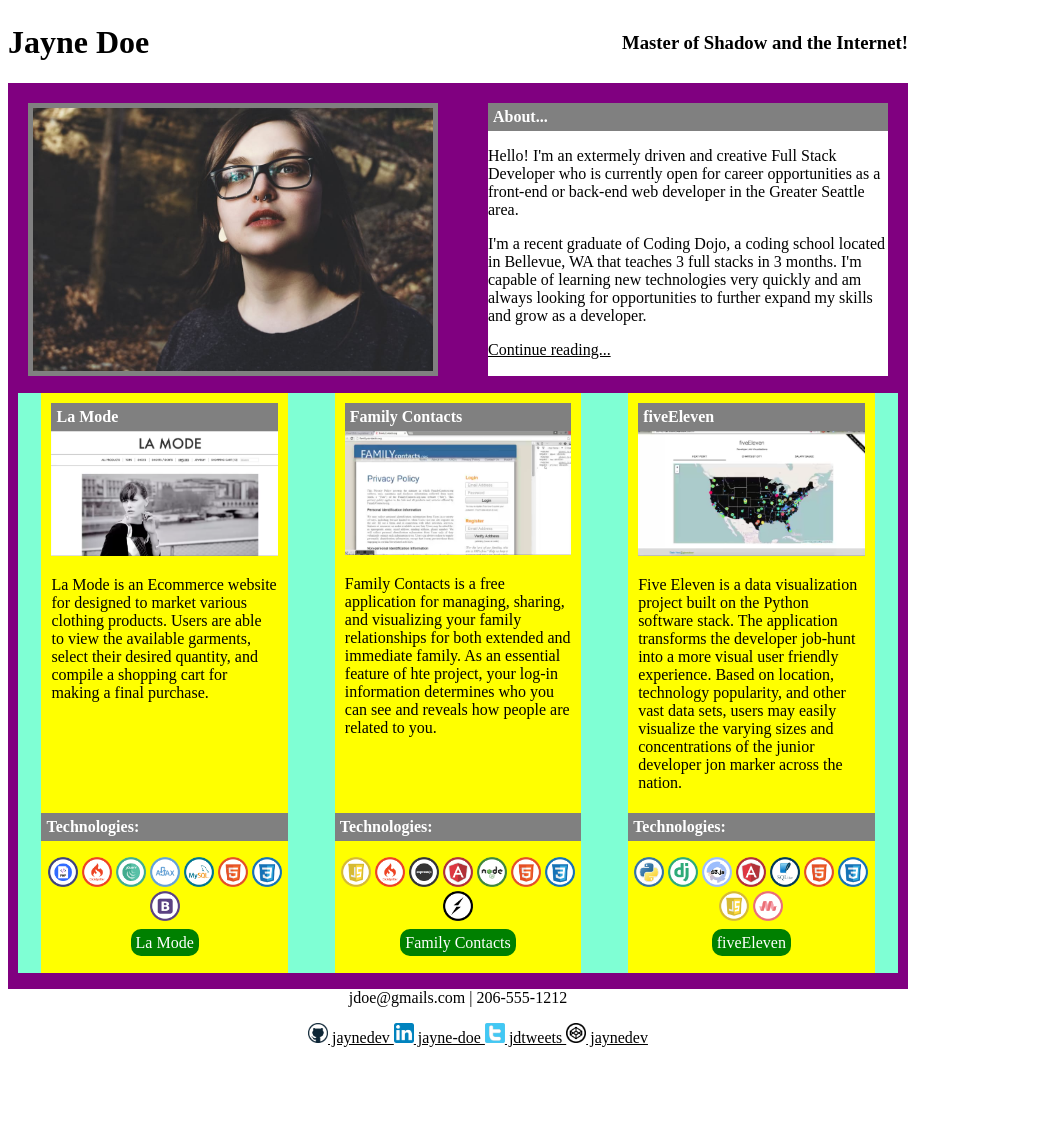
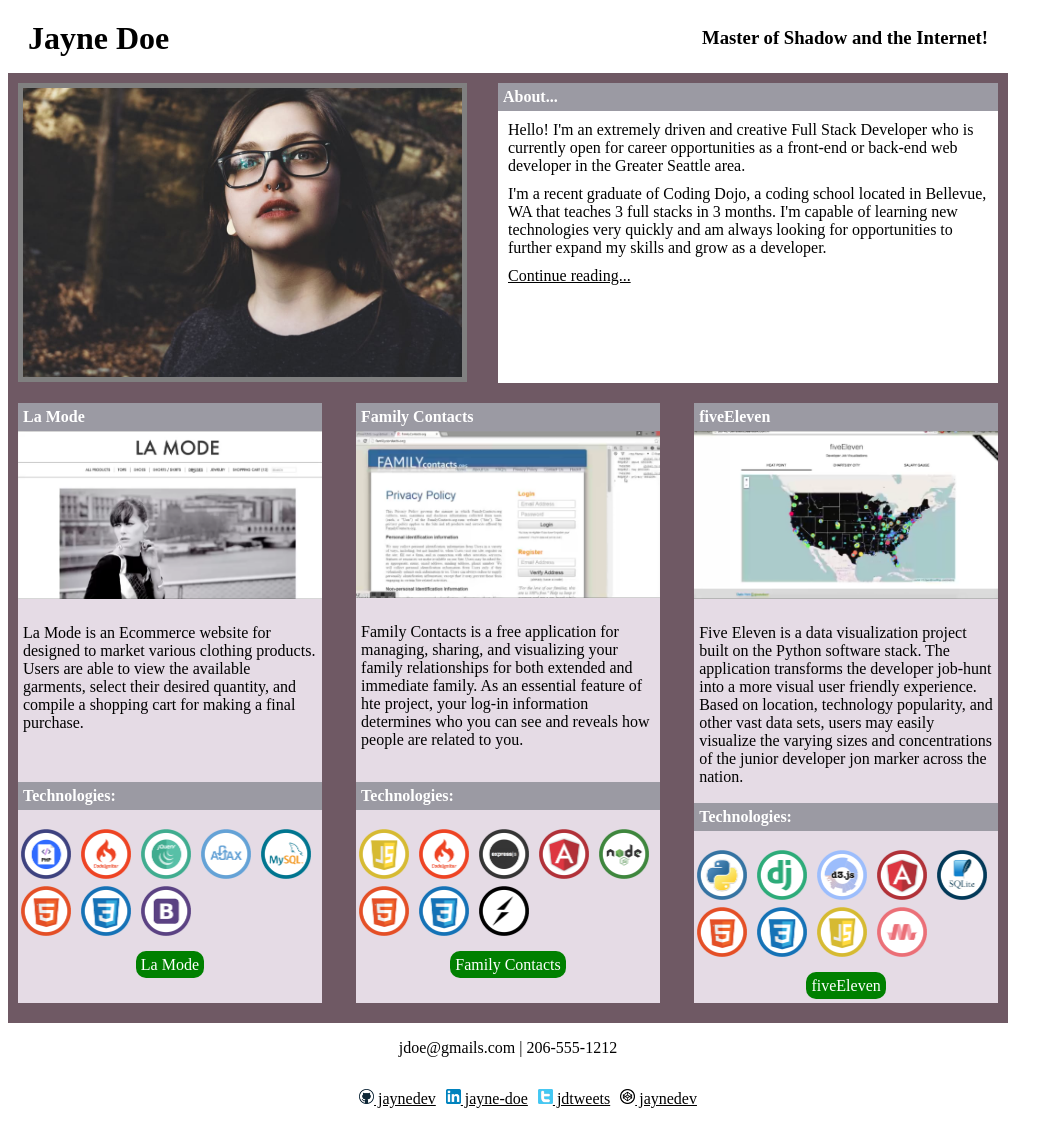
Before and after one commit to Nathan-Langione/portfolio, a plain HTML site: page index.html in a window 1280 px wide. Shown: the part 5-1137 px from the top of the page, without its empty margins (0-1063 px from the left). Before the commit the page ends 1060 px from the top, so only its background shows below. Drawn offline with Linux system fonts and the light colour scheme.

Commit message:
almost there

```diff
--- a/index.html
+++ b/index.html
@@ -2,8 +2,8 @@
 <html lang="en">
     <head>
         <meta charset="UTF-8">
-        <!--  <meta name="viewport" content="width=device-width, initial-scale=1.0">
-        <meta http-equiv="X-UA-Compatible" content="IE=edge">  -->
+        <meta name="viewport" content="width=device-width, initial-scale=1.0">
+        <meta http-equiv="X-UA-Compatible" content="IE=edge">
         <link rel="stylesheet" type="text/css" href="style.css">
         <title>Portfolio</title>
 
@@ -20,7 +20,7 @@
             </div>
             <div class="top">
                 <!-- top content -->
-                <div class="box">
+                <div class="portpic">
                     <!-- BOX CONTENT -->
                     <img src="Portfolio_images/photo_of_me.jpg" alt="photo of me">
 
@@ -29,7 +29,7 @@
                     <!-- BOX CONTENT -->
                     <h4>About...</h4>
                     <p>
-                        Hello! I'm an extermely driven and creative Full Stack
+                        Hello! I'm an extremely driven and creative Full Stack
                         Developer who is currently open for career opportunities
                         as a front-end or back-end web developer in the Greater Seattle
                         area.
--- a/style.css
+++ b/style.css
@@ -2,134 +2,140 @@
     outline: 1px dotted black;
 } */
 
+/* COMMON/PAGE WIDE STYLING */
 h4{
     color: white;
-    background-color: grey;
+    background-color: #9b9aa3;
     margin: 0px;
     padding: 5px;
     text-align: left;
 }
 
+
 div.container{
-    width: 900px;
+    width: 1000px;
     min-height: 200px;
-    background-color: purple;
-    display: inline-block;
+    background-color: #6f5964;
+    display: flex;
+    flex-direction: column;
 }
 
-    div.container div.header{
-        width: 900px;
-    }
 
+/* STYLING FOR HEADER CONTAINER */
         div.container div.header div.bar{
             display: flex;
             justify-content: space-between;
             align-items: center;
             text-align: center;
             background-color: white;
-
+            padding: 20px;
+            height: 30px;
         }
 
+    /* STYLING FOR TOP CONTAINER */
     div.container div.top{
-        height: 280px;
+        height: 300px;
         padding: 10px;
         display: flex;
         justify-content: space-between;
+        align-items: top;
+
     }
-
         div.container div.top div.box{
-            width: 400px;
-            height: 273px;
             text-align: left;
             background-color: white;
-            margin: 10px;
+            width: 500px;
 
         }
-            div.container div.top div.box img{
-                width: 400px;
+            div.container div.top div.box  a{
+                color: black;
+                margin: 10px;
+            }
+            div.container div.top div.box p{
+                margin: 10px;
+            }
+            div.container div.top div.portpic img{
+                width: 439px;
                 border: 5px solid gray;
             }
-        div.container div.top div.box  a{
-            color: black;
-        }
 
+
+
+    /* STYLING FOR MIDDLE CONTAINER */
     div.container div.middle{
-        height: 580px;
+        height: 600px;
         display: flex;
         vertical-align: top;
-        justify-content: space-around;
-        background-color: aquamarine;
+        justify-content: space-between;
         margin: 10px;
     }
-
         div.container div.middle div.box{
-            width: 28%;
+            width: 31%;
             display: flex;
             flex-direction: column;
             text-align: left;
-            vertical-align: top;
-            background-color: yellow;
+            justify-content: space-between;
+            background-color: #e5dbe5;
         }
-
             div.container div.middle div.part1 {
                 height: 400px;
-                margin: 10px;
+            }
+            div.container div.middle div.part2 {
+                text-align: left;
+                height: fit-content;
+            }
+            div.container div.middle div.part3 {
+                text-align: center;
+                height: 50px;
             }
 
-            div.container div.middle div.part2 {
-                vertical-align: top;
-                text-align: center;
-                height: 120px;
-            }
 
-            div.container div.middle div.part3 {
-                text-align: center;
-                height: 30px;
-            }
-
+            /* SHARED STYLING FOR THE 3 BOXES IN THE MIDDLE OF THE SCREEN */
             div.container div.middle div.box a{
                 color: white;
                 background-color: green;
                 text-decoration: none;
                 border-radius: 10px;
                 padding: 5px;
-                vertical-align: middle;
+            }
+            div.container div.middle div.box p{
+                padding: 5px;
             }
             div.container div.middle div.box img{
                 width: 100%;
             }
-
             div.container div.middle div.box ul{
                 padding: 0;
             }
-
             div.container div.middle div.box li{
-                display: inline;
-
+                display: inline-flex;
+                padding: 3px;
+            }
+            div.container div.middle div.box li img{
+                width: 50px;
             }
 
-            div.container div.middle div.box li img{
-                width: 30px;
-            }
 
+    /* FOOTER SECTION STYLING */
     div.container div.footer{
-        min-height: 50px;
         text-align: center;
         background-color: white;
+        margin-top: 10px;
+    }
+        div.container div.footer ul{
+            display: inline-flex;
 
-    }
+        }
+        div.container div.footer li{
+            display: flex;
+            padding-left: 5px;
+            padding-right: 5px;
 
-        div.container div.footer ul{
-            display: inline;
         }
-
-        div.container div.footer li{
-            display: inline;
-        }
-
         div.container div.footer img{
-            width: 20px;
+            width: 15px;
         }
         div.container div.footer a{
             color: black;
+            text-decoration: underline;
         }
```
